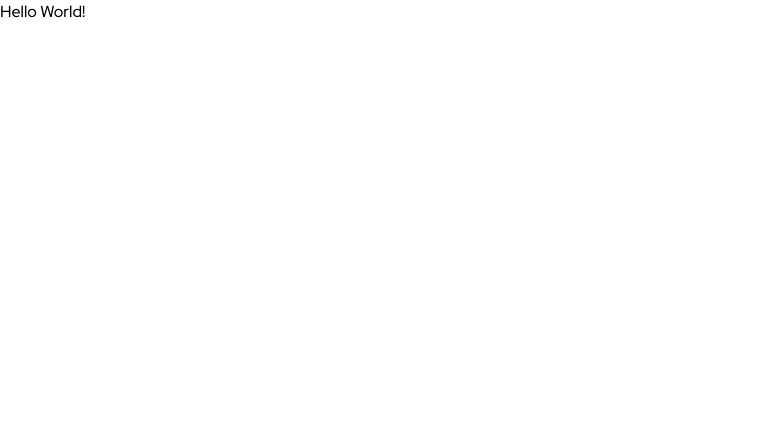
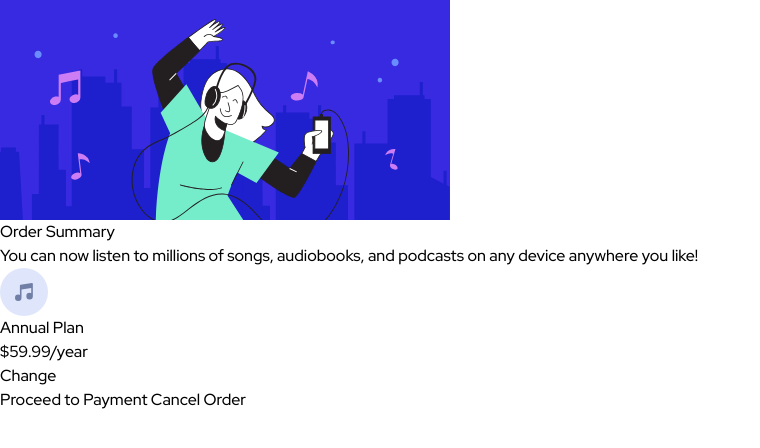
Before and after one commit to hmacr/order-summary-component, a website: page index.html in a window 1280 px wide. Shown: the whole page, without its empty margins (0-760 px from the left). Drawn offline with Linux system fonts and the light colour scheme.

Commit message:
setup HTML structure

```diff
--- a/index.html
+++ b/index.html
@@ -18,6 +18,52 @@
     <title>Frontend Mentor | Order summary card</title>
   </head>
   <body class="font-Red-Hat-Display">
-    Hello World!
+    <!-- Container -->
+    <div>
+      <!-- Card -->
+      <div>
+        <!-- Banner -->
+        <div>
+          <img
+            src="./images/illustration-hero.svg"
+            alt="banner"
+          />
+        </div>
+        <!-- Content -->
+        <div>
+          <!-- Heading -->
+          <h1>Order Summary</h1>
+          <!-- Description -->
+          <p>
+            You can now listen to millions of songs, audiobooks, and podcasts on
+            any device anywhere you like!
+          </p>
+          <!-- Details -->
+          <div>
+            <!-- Icon -->
+            <div>
+              <img
+                src="./images/icon-music.svg"
+                alt="music"
+              />
+            </div>
+            <!-- Chosen Plan -->
+            <div>
+              <h4>Annual Plan</h4>
+              <p>$59.99/year</p>
+            </div>
+            <!-- Change Plan -->
+            <div>
+              <a href="#">Change</a>
+            </div>
+          </div>
+          <!-- Buttons -->
+          <div>
+            <button>Proceed to Payment</button>
+            <button>Cancel Order</button>
+          </div>
+        </div>
+      </div>
+    </div>
   </body>
 </html>
```
